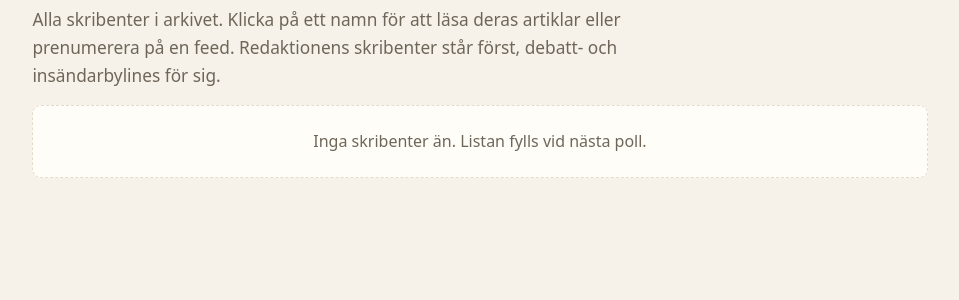
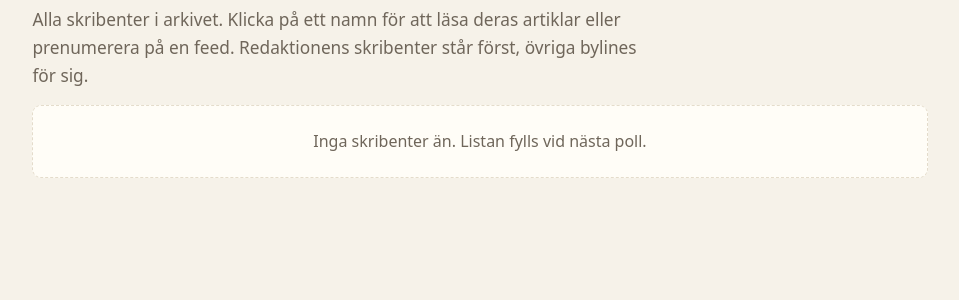
Before and after one commit to Armandur/kt-rss, a FastAPI app: template kt_rss/templates/author_index.html in a window 1280 px wide. Shown: the part 224-524 px from the top of the page, without its empty margins (160-1119 px from the left). Run offline with FastAPI, Linux system fonts and the light colour scheme; the template is opened without the code that fills it: most values are stand-ins (such as "Sample title", 1, 10 or a date in 2020); parts of the project's set-up code (start-up, migrations or seed data) failed here and were passed over.

Commit message:
Byt namn på debattgruppen i /a till "Debatt, insändare och övriga"
Rubriken speglar nu tydligare att gruppen rymmer all icke-redaktionell
byline, inte bara debatt och insändare.

Co-Authored-By: Claude Opus 4.7 <noreply@anthropic.com>

```diff
--- a/kt_rss/templates/author_index.html
+++ b/kt_rss/templates/author_index.html
@@ -27,7 +27,7 @@
 <p class="lead">
   Alla skribenter i arkivet. Klicka på ett namn för att läsa deras
   artiklar eller prenumerera på en feed. Redaktionens skribenter står
-  först, debatt- och insändarbylines för sig.
+  först, övriga bylines för sig.
 </p>
 
 {% if not editorial and not debate %}
@@ -36,7 +36,7 @@
 <input type="search" class="author-search"
        placeholder="Sök skribent&hellip;" autocomplete="off">
 {% if editorial %}{{ author_group("Redaktionen", editorial) }}{% endif %}
-{% if debate %}{{ author_group("Debatt och insändare", debate) }}{% endif %}
+{% if debate %}{{ author_group("Debatt, insändare och övriga", debate) }}{% endif %}
 {% endif %}
 {% endblock %}
 
```
